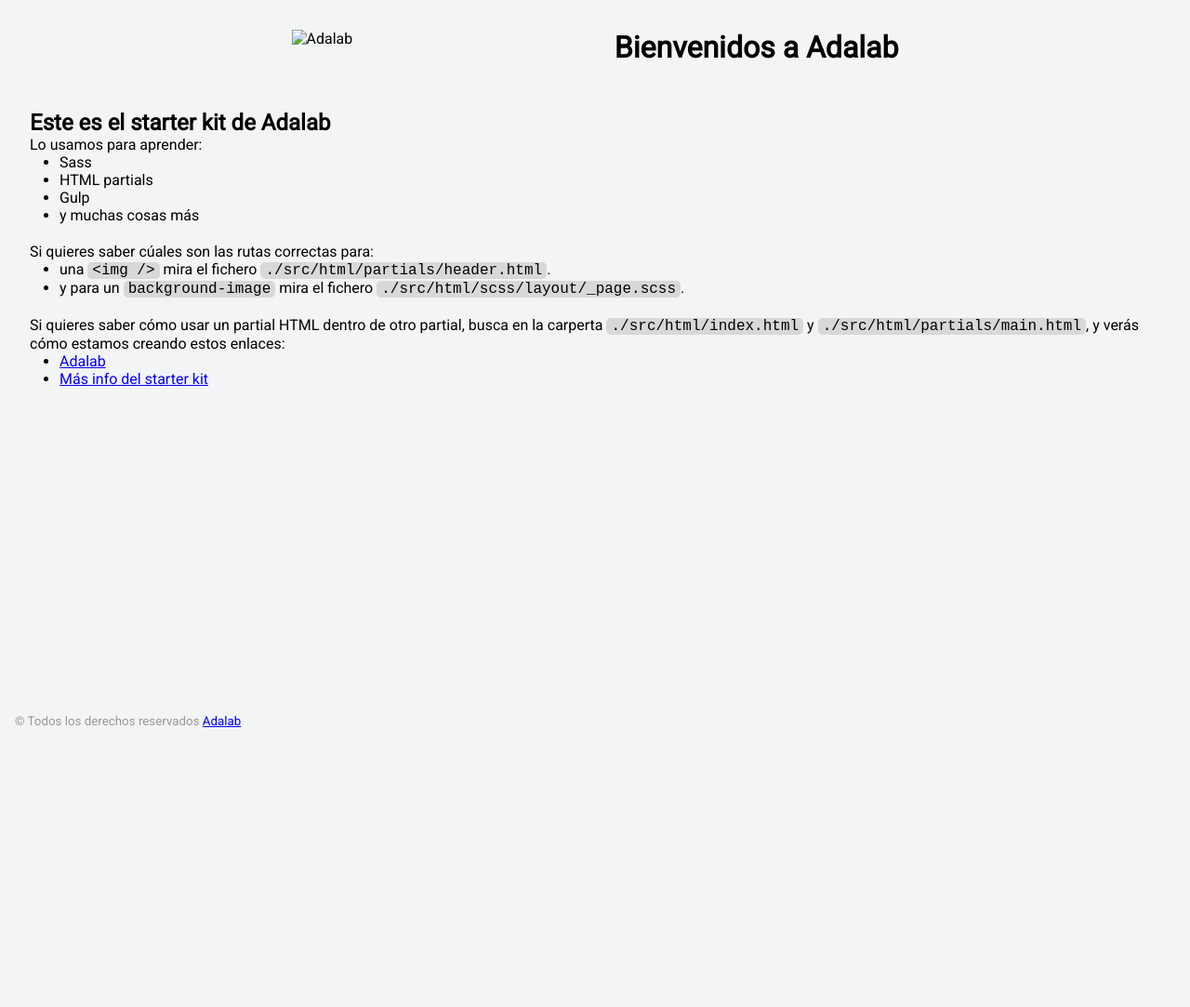
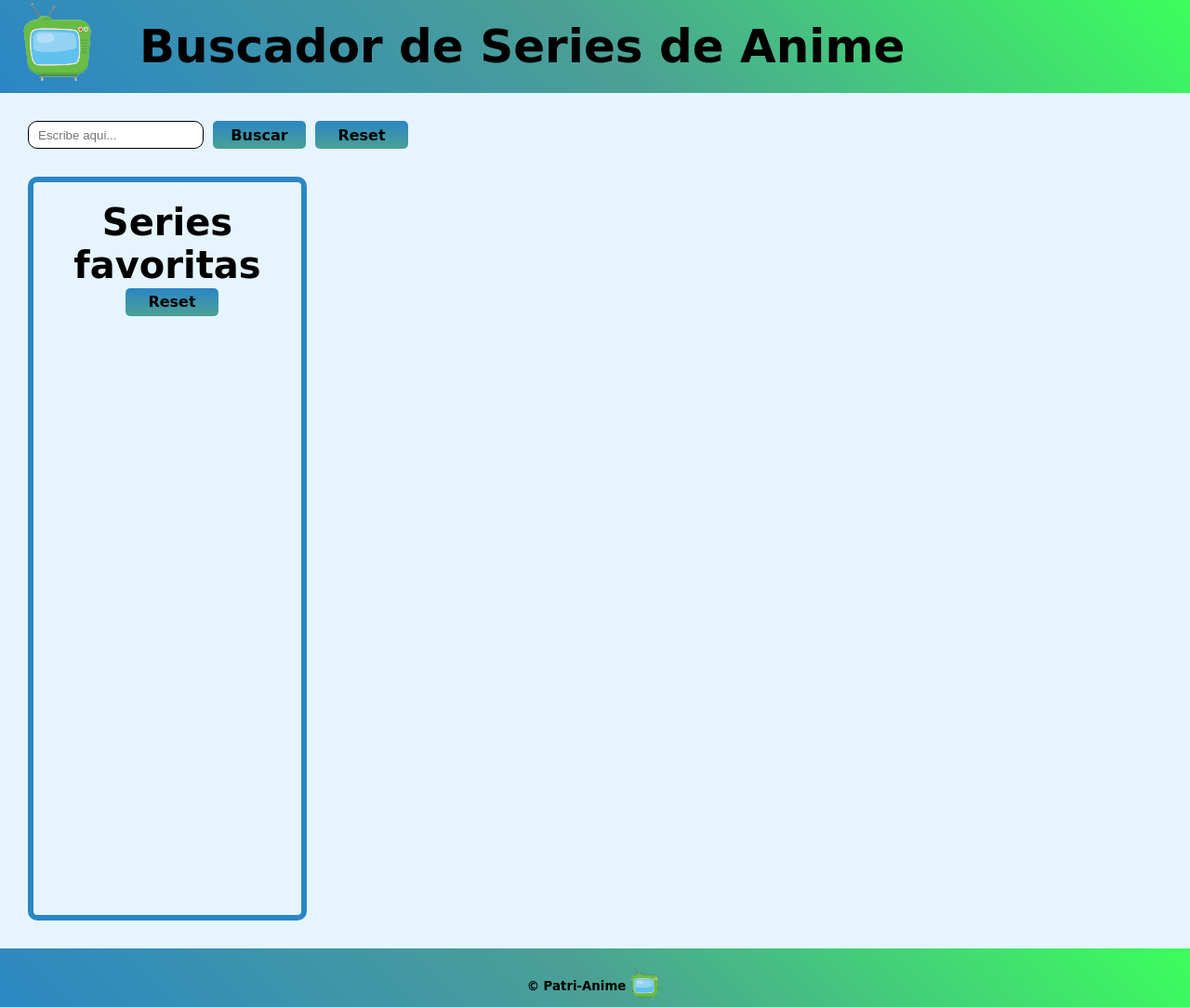
Before and after one commit to Adalab/modulo-2-evaluacion-final-PatriMalvido, a website: page docs/index.html in a window 1280 px wide. Shown: the top 1083 px of the page at 93% size. Before the commit the page ends 800 px from the top, so only its background shows below. Drawn offline with Linux system fonts and the light colour scheme; a web font is replaced by a local one.

Commit message:
add changes

```diff
--- a/docs/index.html
+++ b/docs/index.html
@@ -1,68 +1,60 @@
 <!DOCTYPE html>
 <html lang="es">
+
 <head>
   <meta charset="UTF-8" />
   <meta name="viewport" content="width=device-width, initial-scale=1" />
-    <title>Adalab Web Starter Kit</title>
+  <title>PatriAnime</title>
+  <link rel="preconnect" href="https://fonts.googleapis.com">
+<link rel="preconnect" href="https://fonts.gstatic.com" crossorigin>
+<link href="https://fonts.googleapis.com/css2?family=Patrick+Hand+SC&display=swap" rel="stylesheet">
   <link href="https://fonts.googleapis.com/css?family=Roboto&display=swap" rel="stylesheet" />
+  <link
+  rel="stylesheet"
+  href="https://use.fontawesome.com/releases/v5.8.1/css/all.css"
+  integrity="sha384-50oBUHEmvpQ+1lW4y57PTFmhCaXp0ML5d60M1M7uH2+nqUivzIebhndOJK28anvf"
+  crossorigin="anonymous"
+/>
   <link rel="stylesheet" href="./assets/css/main.css" />
-    <link rel="icon" href="./assets/images/favicon.png" />
+  <link rel="icon" href="./assets/images/image_tele_icon.png" />
 </head>
 
 <body>
-    <div class="page">
+
     <header class="page__header">
-        <img src="./assets/images/logo-adalab.png" alt="Adalab">
-        <h1>Bienvenidos a Adalab</h1>
+        <img src='./assets/images/image_tele.png' class='image__header' alt="">
+        <h1 class="header__title">Buscador de Series de Anime</h1>
     </header>
+    <main class="page__main">
 
-      <main class="page__main">
-        <h2>Este es el starter kit de Adalab</h2>
-        <p>Lo usamos para aprender:</p>
-        <ul class="main__list">
-          <li>Sass</li>
-          <li>HTML partials</li>
-          <li>Gulp</li>
-          <li>y muchas cosas más</li>
-        </ul>
-        <p>Si quieres saber cúales son las rutas correctas para:</p>
-        <ul class="main__list">
-          <li>
-            una <code class="code">&lt;img /&gt;</code> mira el fichero
-            <code class="code">./src/html/partials/header.html</code>.
-          </li>
-          <li>
-            y para un <code class="code">background-image</code> mira el fichero
-            <code class="code">./src/html/scss/layout/_page.scss</code>.
-          </li>
-        </ul>
-        <p>
-          Si quieres saber cómo usar un partial HTML dentro de otro partial, busca en la carperta
-          <code class="code">./src/html/index.html</code> y
-          <code class="code">./src/html/partials/main.html</code>, y verás cómo estamos creando estos
-          enlaces:
-        </p>
-        <ul class="main__list">
-          <li>
-            <a class="link__adalab" href="https://adalab.es">Adalab</a>
+        <form class='form'>
+            <input class="form__input js-search_input_title" type="text" name="search" id="search"
+                placeholder="Escribe aqui...">
+            <input class='form__button-search js-button_search' type="button" value='Buscar'>
+            <input type="button" value='Reset' class="form__button-reset js-button_reset">
 
-          </li>
-          <li>
-            <a class="" href="./more-info.html">Más info del starter kit</a>
-
-          </li>
-        </ul>
+        </form>
+        <div class="containers">
+            <div class='container__cards'>
+                <section class="cards__anime js-anime_list">
+                </section>
+            </div>
+            <div class='fav__container'>
+                <section class="fav__section ">
+                    <h3 class="fav__section-title">Series favoritas</h3>
+                    <ul class=" js-anime_list_fav"> </ul>
+                    <input type="button" value='Reset' class='js-button_reset_fav fav__section-reset'>
+                </section>
+                <ul class=" js-main_list"></ul>
+            </div>
+        </div>
     </main>
-
     <footer class="page__footer">
-        <small>
-          &copy; Todos los derechos reservados
-          <a class="link__adalab" href="https://adalab.es">Adalab</a>
-
-        </small>
+        <small class="footer__copy">&copy; Patri-Anime </small>
+        <img src="assets/images/image_tele_icon.png" alt="">
     </footer>
 
-    </div>
   <script src="./assets/js/main.js"></script>
 </body>
+
 </html>
```
Also changed, not shown: docs/assets/css/main.css (+1 -1 lines), docs/assets/js/main.js (+1 -1 lines), docs/more-info.html (deleted, +0 -37 lines), README.md, docs/assets/images/image_tele.png (added), docs/assets/images/image_tele_icon.png (added). Lines whose indentation alone changed are shown as unchanged.
